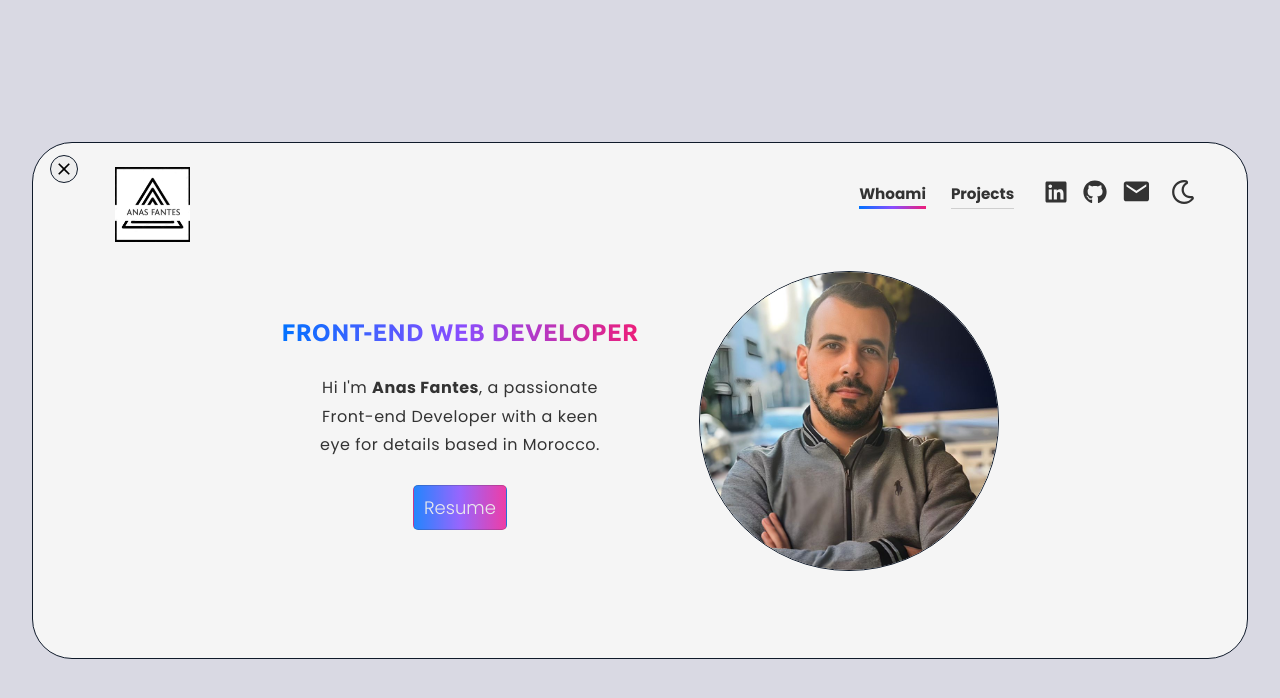
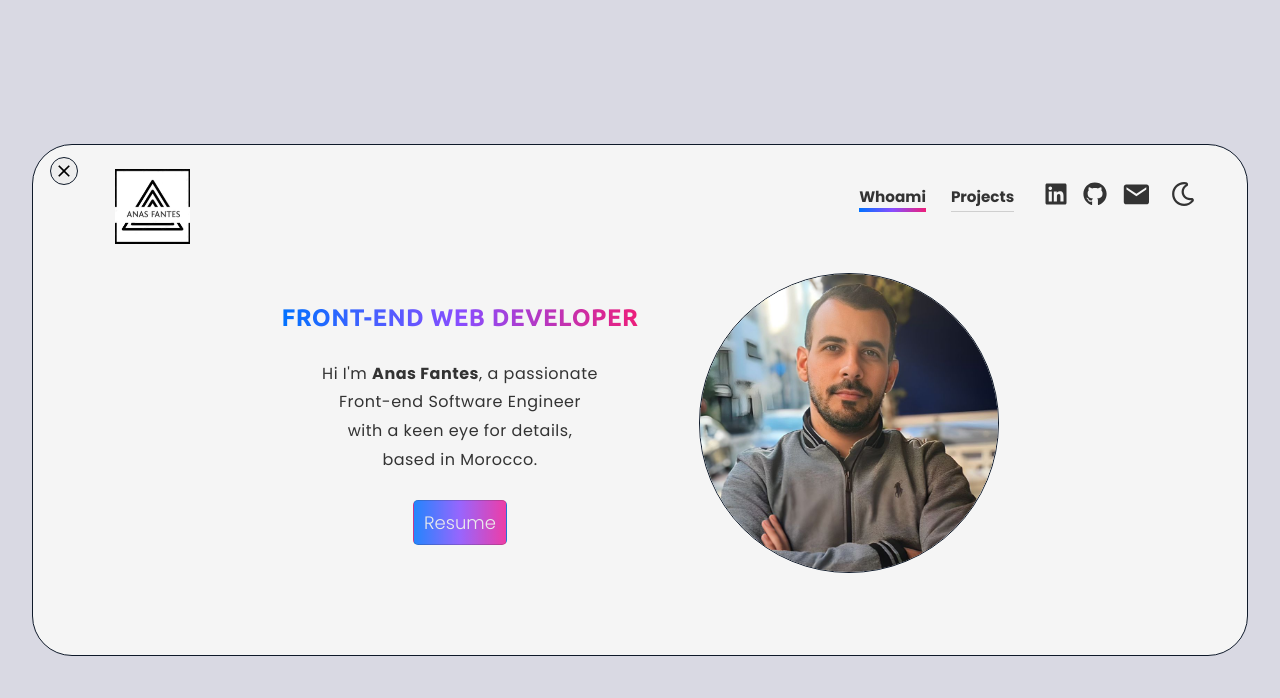
Before and after one commit to afantes/anasfantes.me, a Next.js app: page / in a window 1280 px wide. Both pictures are taken after a click on the element 1122 px from the left and 217 px from the top of the page. Shown: the top 698 px of the page. Built offline with nearby package versions, Linux system fonts and the light colour scheme.

Commit message:
Add File

```diff
--- a/components/CardBody/index.tsx
+++ b/components/CardBody/index.tsx
@@ -23,8 +23,8 @@ export const CardBody: FC = () => {
       >
         <h2>FRONT-END WEB DEVELOPER</h2>
         <p>
-          Hi I'm <span>Anas Fantes</span>, a passionate Front-end Developer with
-          a keen eye for details based in Morocco.
+          Hi I'm <span>Anas Fantes</span>, a passionate Front-end Software
+          Engineer with a keen eye for details, based in Morocco.
         </p>
         <Button text="Resume" href="/CV.pdf" />
       </TextSection>
--- a/components/CardImage/styles.ts
+++ b/components/CardImage/styles.ts
@@ -12,7 +12,7 @@ export const ImageFrame = styled(motion.div) <DarkProps>`
   border-radius: 50%;
   overflow: hidden;
   padding: 15px;
-  margin-bottom: 40px;
+  margin-bottom: 35px;
   border: ${({ darkMode }) => darkMode ? '0.2px solid #F5F5F5' : '0.2px solid #0f1a2a'};
   opacity: 0.93;
 
```
Also changed, not shown: 1 other file (tests, documents, lock files or other folders).
